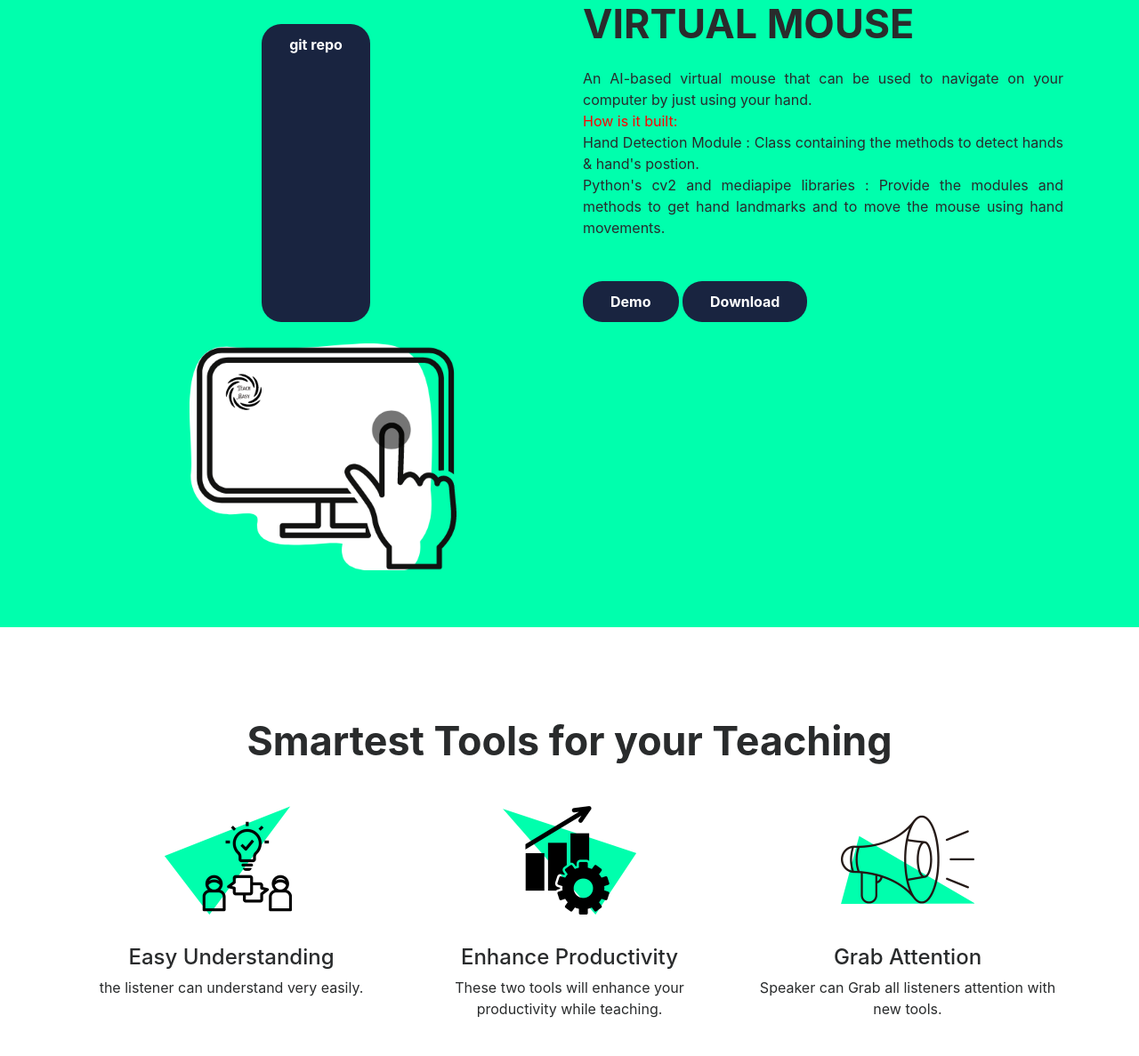
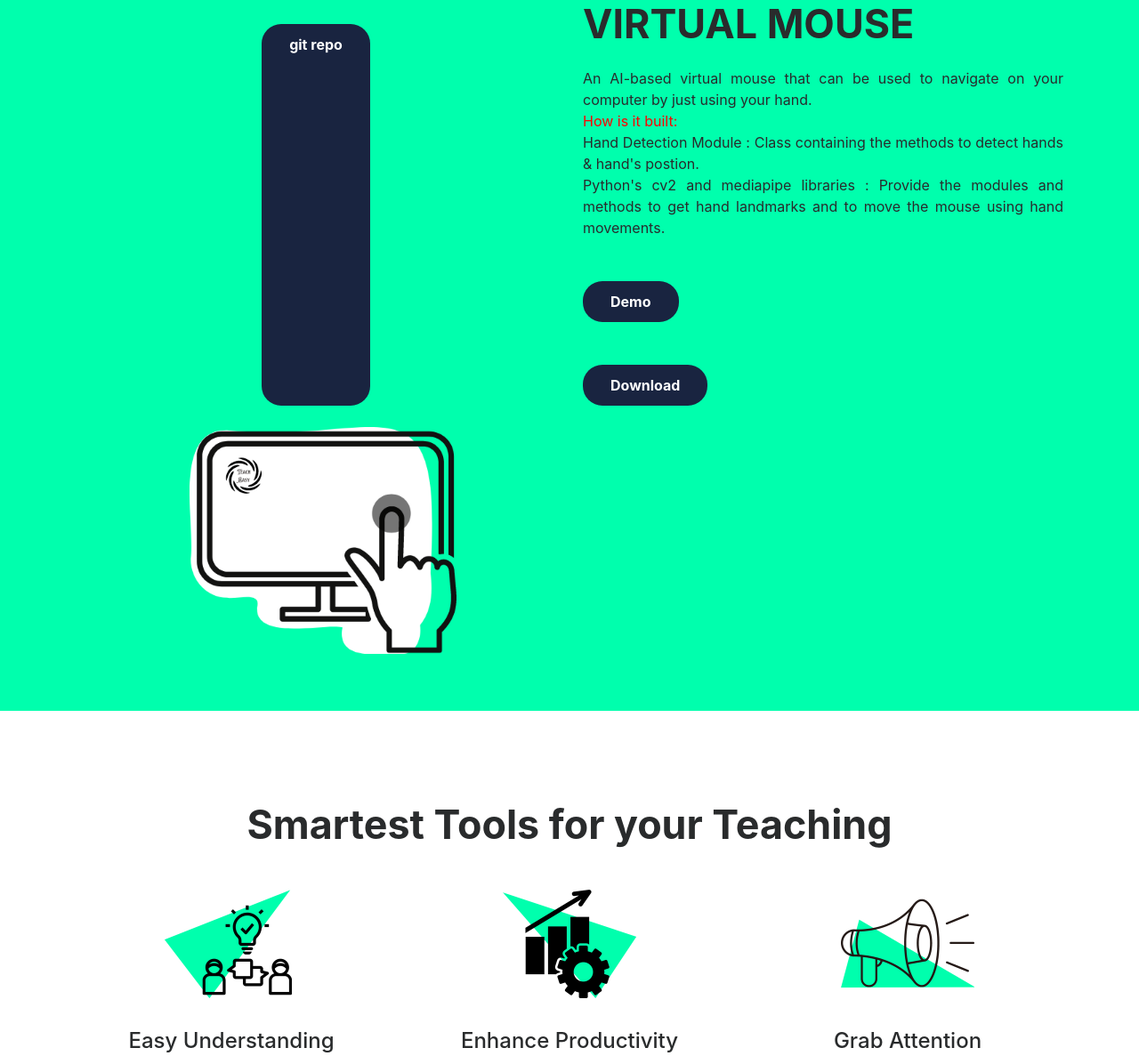
Before and after one commit to Jaswanth1410/Teach_Easy, a plain HTML site: page index.html in a window 1280 px wide. Shown: the part 1315-2502 px from the top of the page at 89% size. Drawn offline with Linux system fonts and the light colour scheme.

Commit message:
Update index.html

```diff
--- a/index.html
+++ b/index.html
@@ -73,7 +73,7 @@
                         <br>Hand Detection Module : Class containing the methods to detect hands & hand's postion.
 <br>Python's cv2 and mediapipe libraries : Provide the modules and methods to get hand landmarks and to move the mouse using hand movements.</p>
                     <a href="https://youtu.be/p2APJ0ezTd0" class="btn my-4 font-weight-bold atlas-cta cta-blue">Demo</a>
-		    <a href="Teach easy.7z"  class="btn my-4 font-weight-bold atlas-cta cta-blue" download >Download</a>
+		     <br><a href="Teach easy.7z"  class="btn my-4 font-weight-bold atlas-cta cta-blue" download >Download</a>
                 </div>
                     <br><a href="https://github.com/rishabh1402/Virtual_Mouse"  class="btn my-4 font-weight-bold atlas-cta cta-blue">git repo</a>
                 </div>
```
